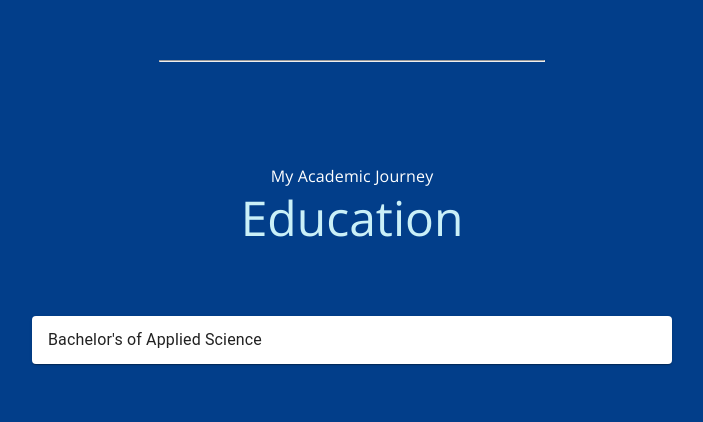
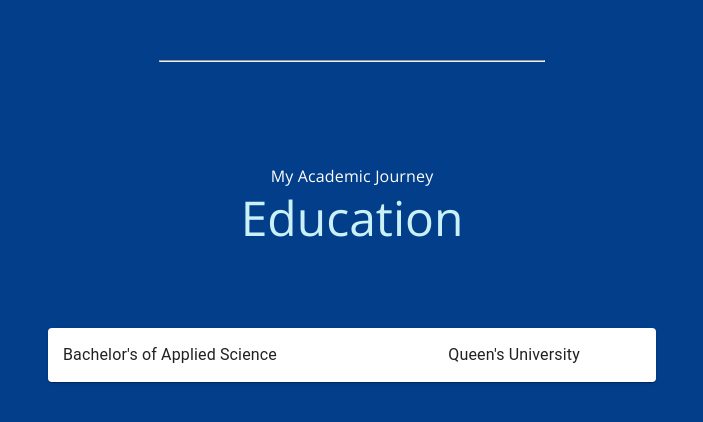
Before and after one commit to timothyliutl/personal_site, a React (Create React App) app: page / in a window 1280 px wide. Shown: the part 3404-3826 px from the top of the page, without its empty margins (288-991 px from the left). Built offline with nearby package versions, Linux system fonts and the light colour scheme.

Commit message:
started with education section

```diff
--- a/src/PageElements/Education.tsx
+++ b/src/PageElements/Education.tsx
@@ -1,22 +1,36 @@
-import { Accordion, AccordionSummary, Typography } from '@mui/material';
+import { Accordion, AccordionDetails, AccordionSummary, Box, Card, Container, Grid, Typography } from '@mui/material';
 import React from 'react';
 
 
-interface props{
+interface props {
     refs?: any
 }
-const Education = (props: props) =>{
+const Education = (props: props) => {
 
-    return(
+    return (
         <div style={{ minHeight: '100vh', backgroundColor: '#023E8A', paddingBottom: '100px', marginTop: '0px', paddingTop: '100px' }}>
-            <hr style={{width:'30%', marginBottom:'100px'}}></hr>
+            <hr style={{ width: '30%', marginBottom: '100px' }}></hr>
             <Typography style={{ marginTop: '10px' }} textAlign={'center'} fontFamily={'Open Sans'} color={'white'} variant="subtitle1">My Academic Journey</Typography>
             <Typography textAlign={'center'} variant="h3" fontFamily={'Open Sans'} color={'#caf0f8'}>Education</Typography>
-            <div style={{width: '50%', marginLeft: 'auto', marginRight: 'auto', marginTop:'70px'}}>
-                <Accordion>
+            <div style={{ width: '50%', marginLeft: 'auto', marginRight: 'auto', marginTop: '70px' }}>
+                <Accordion disableGutters={true} TransitionProps={{easing:{enter:"cubic-bezier(.17,.67,.83,.67)"}}} elevation={0} sx={{ backgroundColor: 'transparent' }}>
                     <AccordionSummary>
-                        <Typography>Bachelor's of Applied Science</Typography>
+                        <Card style={{ width: '100%', padding: '15px' }}>
+                            <Grid container>
+                                <Grid item xs={8}>
+                                    <Typography>Bachelor's of Applied Science</Typography>
+                                </Grid>
+                                <Grid item xs={4}>
+                                    <Typography>Queen's University</Typography>
+                                </Grid>
+                            </Grid>
+                        </Card>
                     </AccordionSummary>
+                    <AccordionDetails>
+                        <Card style={{ padding: '15px', minHeight: '100px' }}>
+                            Hello World
+                        </Card>
+                    </AccordionDetails>
                 </Accordion>
             </div>
         </div>
```
